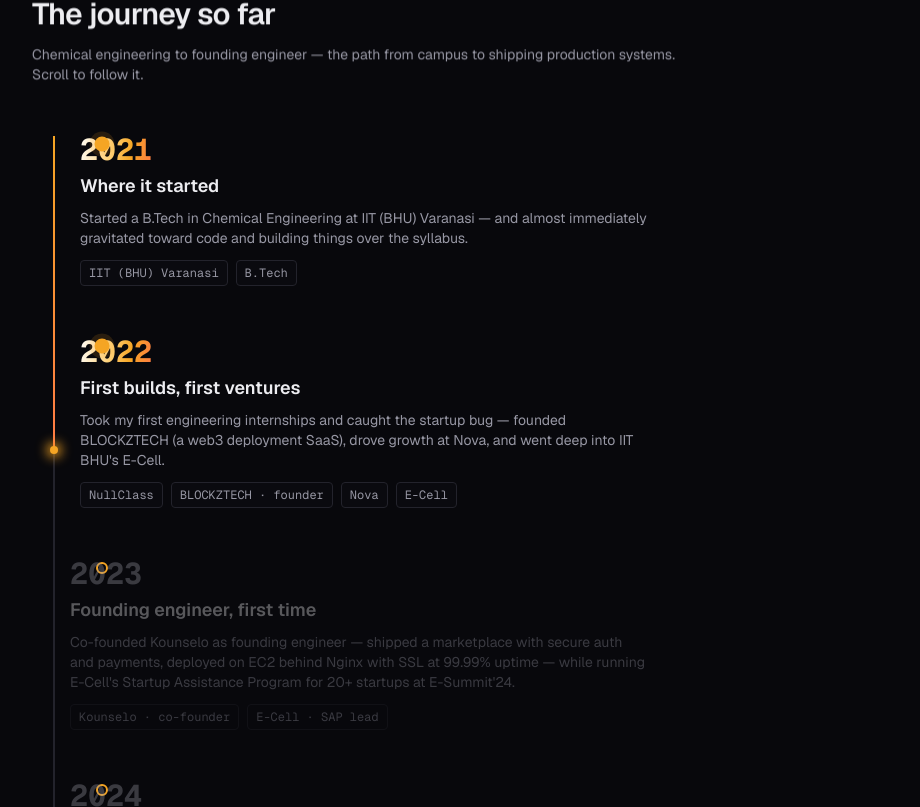
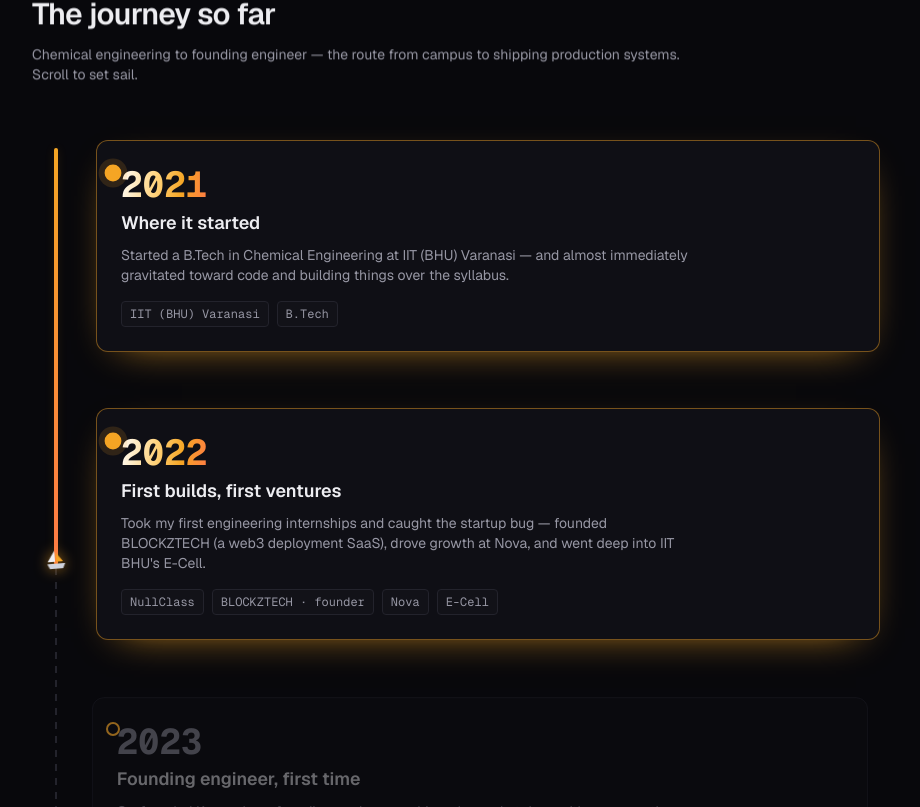
Before and after one commit to tanishq0421/portfolio, a Next.js app: page / in a window 1280 px wide. Shown: the part 4493-5300 px from the top of the page, without its empty margins (184-1104 px from the left). Built offline with nearby package versions, Linux system fonts and the light colour scheme.

Commit message:
Make the journey a sailboat sailing the route on scroll
A boat rides the leading edge of scroll progress down a dashed route
(traveled portion glows as its wake), milestones activate as it passes,
with bigger year cards and a bob animation.

```diff
--- a/app/globals.css
+++ b/app/globals.css
@@ -101,6 +101,13 @@
 }
 .float-y { animation: float-y 2s ease-in-out infinite; }
 
+/* Sailboat bob as it travels the journey rail */
+@keyframes ship-bob {
+  0%, 100% { transform: translateY(0) rotate(-6deg); }
+  50% { transform: translateY(-3px) rotate(6deg); }
+}
+.ship-bob { animation: ship-bob 2.4s ease-in-out infinite; }
+
 /* Status-pill dot pulse */
 @keyframes ping-dot {
   0% { box-shadow: 0 0 0 0 rgba(52, 211, 153, 0.5); }
@@ -112,5 +119,5 @@
 @media (prefers-reduced-motion: reduce) {
   html { scroll-behavior: auto; }
   .reveal { opacity: 1; transform: none; transition: none; }
-  .caret, .float-y, .ping-dot { animation: none; }
+  .caret, .float-y, .ping-dot, .ship-bob { animation: none; }
 }
--- a/components/JourneySection.tsx
+++ b/components/JourneySection.tsx
@@ -3,6 +3,18 @@
 import { useEffect, useRef, useState, type CSSProperties } from "react";
 import { journey } from "@/lib/data/journey";
 import { Reveal } from "@/components/Reveal";
+
+function Sailboat() {
+  return (
+    <svg viewBox="0 0 24 24" className="h-6 w-6" aria-hidden="true">
+      {/* sails */}
+      <path d="M11 2 L11 13 L3.5 13 Z" fill="#ededf1" />
+      <path d="M12.4 4.2 L19 13 L12.4 13 Z" fill="var(--accent)" />
+      {/* hull */}
+      <path d="M3 15 H21 L18.6 20 H5.4 Z" fill="#cfd3dd" />
+    </svg>
+  );
+}
 
 export function JourneySection() {
   const trackRef = useRef<HTMLDivElement>(null);
@@ -19,8 +31,8 @@
     const update = () => {
       const rect = el.getBoundingClientRect();
       const vh = window.innerHeight || 800;
-      const start = vh * 0.82; // start filling as the track enters the lower viewport
-      const end = vh * 0.45; // fully filled once the track's end clears mid-viewport
+      const start = vh * 0.82;
+      const end = vh * 0.4;
       const span = rect.height + (start - end);
       const p = (start - rect.top) / span;
       setProgress(Math.max(0, Math.min(1, p)));
@@ -42,6 +54,7 @@
   }, []);
 
   const n = journey.length;
+  const shipTop = `calc(0.25rem + (100% - 0.5rem) * ${progress})`;
 
   return (
     <section
@@ -57,67 +70,84 @@
           The journey so far
         </h2>
         <p className="mt-3 max-w-2xl text-sm text-muted">
-          Chemical engineering to founding engineer — the path from campus to
-          shipping production systems. Scroll to follow it.
+          Chemical engineering to founding engineer — the route from campus to
+          shipping production systems. Scroll to set sail.
         </p>
       </Reveal>
 
-      <div ref={trackRef} className="relative mt-12 pl-12">
-        {/* Base rail */}
+      <div ref={trackRef} className="relative mt-14 pl-16">
+        {/* Dashed route (the map) */}
         <span
           aria-hidden="true"
-          className="absolute bottom-1 left-[21px] top-1 w-0.5 bg-border"
+          className="absolute bottom-2 left-6 top-2 w-0.5 -translate-x-1/2"
+          style={{
+            backgroundImage:
+              "repeating-linear-gradient(var(--border) 0 7px, transparent 7px 14px)",
+          }}
         />
-        {/* Scroll-driven fill */}
+        {/* Sailed route (wake) */}
         <span
           aria-hidden="true"
-          className="absolute left-[21px] top-1 w-0.5"
+          className="absolute left-6 top-2 w-1 -translate-x-1/2 rounded-full"
           style={{
             height: `calc((100% - 0.5rem) * ${progress})`,
             background: "linear-gradient(var(--accent), var(--accent-2))",
+            boxShadow: "0 0 10px 0 var(--accent-soft)",
           }}
         />
-        {/* Comet head at the leading edge */}
+        {/* The boat, sailing the leading edge */}
         <span
           aria-hidden="true"
-          className="absolute left-[18px] h-2 w-2 -translate-y-1/2 rounded-full"
+          className="absolute left-6 z-10"
           style={{
-            top: `calc(0.25rem + (100% - 0.5rem) * ${progress})`,
-            background: "var(--accent)",
-            boxShadow: "0 0 12px 3px var(--accent)",
-            opacity: progress > 0.001 && progress < 0.999 ? 1 : 0,
-            transition: "opacity 0.3s",
+            top: shipTop,
+            transform: "translate(-50%, -50%)",
+            filter: "drop-shadow(0 0 7px rgba(245,165,36,0.8))",
           }}
-        />
+        >
+          <span className="ship-bob block">
+            <Sailboat />
+          </span>
+        </span>
 
-        <div className="space-y-12">
+        <div className="space-y-14">
           {journey.map((milestone, i) => {
-            const active = progress >= i / n - 0.02;
+            const active = progress >= i / n - 0.03;
             return (
               <div key={milestone.year} className="relative">
                 {/* Node */}
                 <span
                   aria-hidden="true"
-                  className="absolute left-[16px] top-1.5 h-3 w-3 rounded-full border-2 transition-all duration-500 ease-out"
+                  className="absolute left-6 top-[1.6rem] h-3.5 w-3.5 -translate-x-1/2 rounded-full border-2 transition-all duration-500 ease-out"
                   style={{
                     borderColor: "var(--accent)",
                     background: active ? "var(--accent)" : "var(--background)",
-                    transform: active ? "scale(1.25)" : "scale(1)",
-                    boxShadow: active ? "0 0 0 4px var(--accent-soft)" : "none",
+                    transform: active
+                      ? "translateX(-50%) scale(1.2)"
+                      : "translateX(-50%) scale(1)",
+                    boxShadow: active ? "0 0 0 5px var(--accent-soft)" : "none",
                   }}
                 />
                 <div
+                  className="rounded-xl border p-5 md:p-6"
                   style={
                     {
-                      opacity: active ? 1 : 0.35,
-                      transform: active ? "none" : "translateX(-10px)",
+                      background: "var(--surface)",
+                      borderColor: active
+                        ? "color-mix(in srgb, var(--accent) 45%, transparent)"
+                        : "var(--border)",
+                      boxShadow: active
+                        ? "0 12px 40px -24px var(--accent)"
+                        : "none",
+                      opacity: active ? 1 : 0.42,
+                      transform: active ? "none" : "translateX(-8px) scale(0.99)",
                       transition:
-                        "opacity 0.55s cubic-bezier(0.22,1,0.36,1), transform 0.55s cubic-bezier(0.22,1,0.36,1)",
+                        "opacity 0.55s cubic-bezier(0.22,1,0.36,1), transform 0.55s cubic-bezier(0.22,1,0.36,1), border-color 0.5s, box-shadow 0.5s",
                     } as CSSProperties
                   }
                 >
                   <span
-                    className={`font-mono text-2xl font-bold md:text-3xl ${
+                    className={`font-mono text-3xl font-bold md:text-4xl ${
                       active ? "text-gradient" : "text-muted"
                     }`}
                   >
@@ -129,11 +159,11 @@
                   <p className="mt-2 max-w-xl text-sm text-muted">
                     {milestone.body}
                   </p>
-                  <div className="mt-3 flex flex-wrap gap-2">
+                  <div className="mt-4 flex flex-wrap gap-2">
                     {milestone.tags.map((tag) => (
                       <span
                         key={tag}
-                        className="rounded border border-border bg-surface/40 px-2 py-1 font-mono text-xs text-muted"
+                        className="rounded border border-border bg-surface-2/60 px-2 py-1 font-mono text-xs text-muted"
                       >
                         {tag}
                       </span>
```
